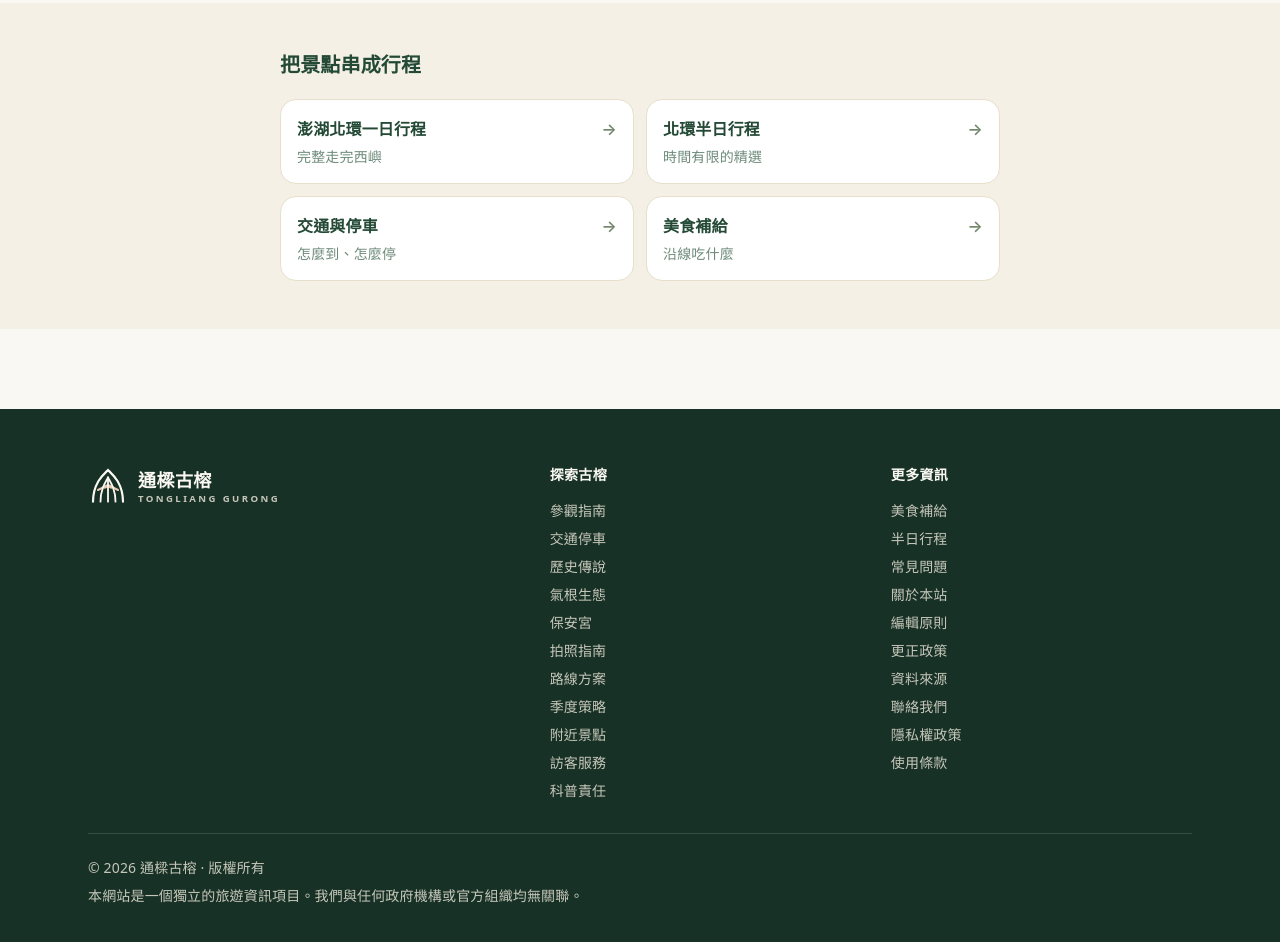
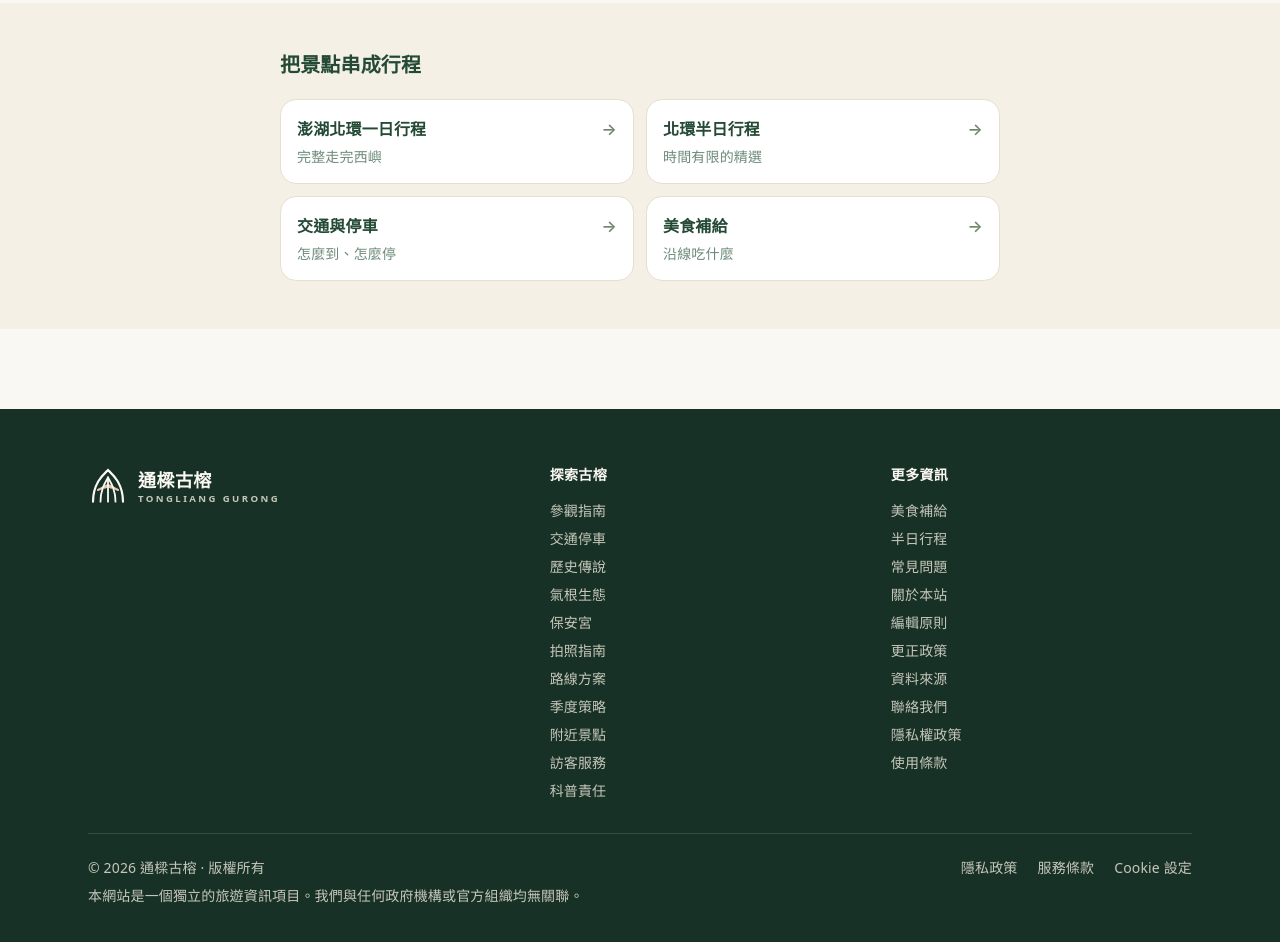
Before and after one commit to n20186005-hash/tonglianggurong, an Astro site: page /nearby-attractions in a window 1280 px wide. Shown: the part 1807-2749 px from the top of the page. Built offline with nearby package versions, Linux system fonts and the light colour scheme; Astro itself is replaced by a stand-in of ours.

Commit message:
Add detailed legal policy pages and right-aligned footer links

```diff
--- a/src/components/Footer.astro
+++ b/src/components/Footer.astro
@@ -46,10 +46,17 @@ const year = new Date().getFullYear();
     </div>
 
     <div
-      class="mt-8 space-y-2 border-t border-sand-100/15 pt-6 text-sm text-sand-100/80"
+      class="mt-8 flex flex-col gap-4 border-t border-sand-100/15 pt-6 text-sm text-sand-100/80 md:flex-row md:items-start md:justify-between"
     >
-      <p>© {year} {site.name} · 版權所有</p>
-      <p>本網站是一個獨立的旅遊資訊項目。我們與任何政府機構或官方組織均無關聯。</p>
+      <div class="space-y-2">
+        <p>© {year} {site.name} · 版權所有</p>
+        <p>本網站是一個獨立的旅遊資訊項目。我們與任何政府機構或官方組織均無關聯。</p>
+      </div>
+      <nav aria-label="法律與隱私資訊" class="flex flex-wrap gap-x-5 gap-y-2 md:justify-end md:text-right">
+        <a class="hover:text-sand-50" href="/privacy-policy/">隱私政策</a>
+        <a class="hover:text-sand-50" href="/terms-of-service/">服務條款</a>
+        <a class="hover:text-sand-50" href="/cookie-settings/">Cookie 設定</a>
+      </nav>
     </div>
   </div>
 </footer>
```
